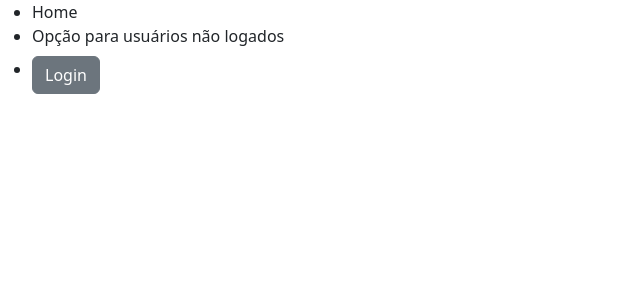
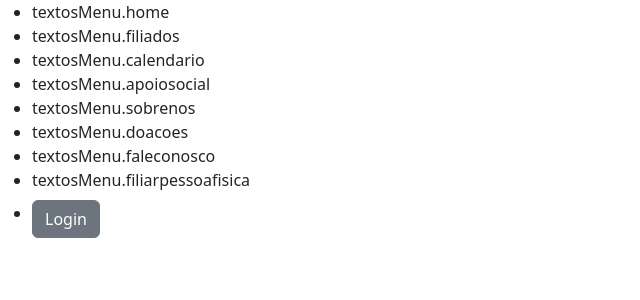
Before and after one commit to Bian97/cadierSite, a React (Create React App) app: page / in a window 1280 px wide. Both pictures are taken after a click on the button "formularioLoginTextos.entrarSemConta". Shown: the top 300 px of the page, without its empty margins (0-640 px from the left). Built offline with nearby package versions, Linux system fonts and the light colour scheme; no server answers.

Commit message:
Autenticação com adaptação no menu
Menu está conforme conta logada, porém ainda sem tradução

```diff
--- a/src/components/Menu.js
+++ b/src/components/Menu.js
@@ -4,9 +4,33 @@ import { useTranslation } from 'react-i18next';
 import { logOut } from "../actions/UserActions";
 import { persistor } from '../store';
 
-const Menu = ({ isAuthenticated }) => {
+// Criar componentes para cada "tela"
+// (mantive as abreviações para facilitar a visualização)
+const HomeScreen = () => <div>Home</div>;
+const FiliadosScreen = () => <div>Filiados</div>;
+const CalendarioScreen = () => <div>Calendario</div>;
+const ApoioSocialScreen = () => <div>ApoioSocial</div>;
+const SobreNosScreen = () => <div>SobreNos</div>;
+const DoacoesScreen = () => <div>Doacoes</div>;
+const FaleConoscoScreen = () => <div>FaleConosco</div>;
+const FiliarPessoaFisicaScreen = () => <div>FiliarPessoaFisica</div>;
+const FiliarPessoaJuridicaScreen = () => <div>FiliarPessoaJuridica</div>;
+const EnvioDocumentosScreen = () => <div>EnvioDocumentos</div>;
+const ComunicarPagamentoScreen = () => <div>ComunicarPagamento</div>;
+const DownloadsScreen = () => <div>Downloads</div>;
+const DepartamentosScreen = () => <div>Departamentos</div>;
+const LojaScreen = () => <div>Loja</div>;
+const SecretariaScreen = () => <div>Secretaria</div>;
+const ControleFiliadosScreen = () => <div>ControleFiliados</div>;
+const PedidosLojaScreen = () => <div>PedidosLoja</div>;
+const CadastroCalendarioScreen = () => <div>CadastroCalendario</div>;
+const ExpedicaoDocumentosScreen = () => <div>ExpedicaoDocumentos</div>;
+const ControleReunioesScreen = () => <div>ControleReunioes</div>;
+
+const Menu = ({ isAuthenticated, isAttendant }) => {
   const { t, i18n } = useTranslation();
   const dispatch = useDispatch();
+  const [currentScreen, setCurrentScreen] = useState(null);
 
   const sairConta = async () => {
     startTransition(async () => {
@@ -15,46 +39,89 @@ const Menu = ({ isAuthenticated }) => {
     });
   };
 
+  // Mapear as "telas" para os componentes correspondentes
+  const telas = {
+    Home: <HomeScreen />,
+    Filiados: <FiliadosScreen />,
+    Calendario: <CalendarioScreen />,
+    ApoioSocial: <ApoioSocialScreen />,
+    SobreNos: <SobreNosScreen />,
+    Doacoes: <DoacoesScreen />,
+    FaleConosco: <FaleConoscoScreen />,
+    FiliarPessoaFisica: <FiliarPessoaFisicaScreen />,
+    FiliarPessoaJuridica: <FiliarPessoaJuridicaScreen />,
+    EnvioDocumentos: <EnvioDocumentosScreen />,
+    ComunicarPagamento: <ComunicarPagamentoScreen />,
+    Downloads: <DownloadsScreen />,
+    Departamentos: <DepartamentosScreen />,
+    Loja: <LojaScreen />,
+    Secretaria: <SecretariaScreen />,
+    ControleFiliados: <ControleFiliadosScreen />,
+    PedidosLoja: <PedidosLojaScreen />,
+    CadastroCalendario: <CadastroCalendarioScreen />,
+    ExpedicaoDocumentos: <ExpedicaoDocumentosScreen />,
+    ControleReunioes: <ControleReunioesScreen />,
+  };
+
+  const menuItems = [
+    { label: "Home", role: "GERAL" },
+    { label: "Filiados", role: "GERAL" },
+    { label: "Calendario", role: "GERAL" },
+    { label: "ApoioSocial", role: "GERAL" },
+    { label: "SobreNos", role: "GERAL" },
+    { label: "Doacoes", role: "GERAL" },
+    { label: "FaleConosco", role: "GERAL" },
+    { label: "FiliarPessoaFisica", role: "GERAL" },
+    { label: "FiliarPessoaJuridica", role: "FILIADO" },
+    { label: "EnvioDocumentos", role: "FILIADO" },
+    { label: "ComunicarPagamento", role: "FILIADO" },
+    { label: "Downloads", role: "FILIADO" },
+    { label: "Departamentos", role: "FILIADO" },
+    { label: "Loja", role: "FILIADO" },
+    { label: "Secretaria", role: "FILIADO" },
+    { label: "ControleFiliados", role: "ATENDENTE" },
+    { label: "PedidosLoja", role: "ATENDENTE" },
+    { label: "CadastroCalendario", role: "ATENDENTE" },
+    { label: "ExpedicaoDocumentos", role: "ATENDENTE" },
+    { label: "ControleReunioes", role: "ATENDENTE" },
+  ];
+
+  const filteredMenuItems = menuItems.filter(
+    (item) => item.role === "GERAL" || (isAuthenticated && item.role === "FILIADO" && !isAttendant) || (isAuthenticated && item.role === "ATENDENTE" && isAttendant)
+  );
+
+  const handleMenuItemClick = (tela) => {
+    setCurrentScreen(telas[tela]);
+  };
+
   return (
     <div>
       <ul>
-        <li>Home</li>
-        {isAuthenticated ?
-        (
-          <>
-            <li>Opção para usuários logados</li>
+        {filteredMenuItems.map((item) => (
+          <li key={item.label} onClick={() => handleMenuItemClick(item.label)}>
+            {t(`textosMenu.${item.label.toLowerCase()}`)}
+          </li>
+        ))}
         <li>
           <button
             className="btn btn-secondary mt-2"
             onClick={async () => sairConta()}
             type="button"
           >
-                {t("textosMenu.sair")}
+            {isAuthenticated ? t("textosMenu.sair") : t("formularioLoginTextos.entrar")}
           </button>
         </li>
-          </>
-        ) :
-        (
-            <>
-            <li>Opção para usuários não logados</li>
-            <li>
-                <button
-                    className="btn btn-secondary mt-2"
-                    onClick={async () => sairConta()}
-                    type="button"
-                >
-                    {t("formularioLoginTextos.entrar")}
-                </button>
-                </li>
-            </>
-        )}
       </ul>
+
+      {/* Renderizar a "tela" atual */}
+      {currentScreen}
     </div>
   );
 };
 
 const mapStateToProps = (state) => ({
   isAuthenticated: state.user.possuiConta,
+  isAttendant: state.user.atendente,
 });
 
 const mapDispatchToProps = {};
```
Also changed, not shown: public/locales/pt/translation.json (+21 -1 lines). Lines whose indentation alone changed are shown as unchanged.
